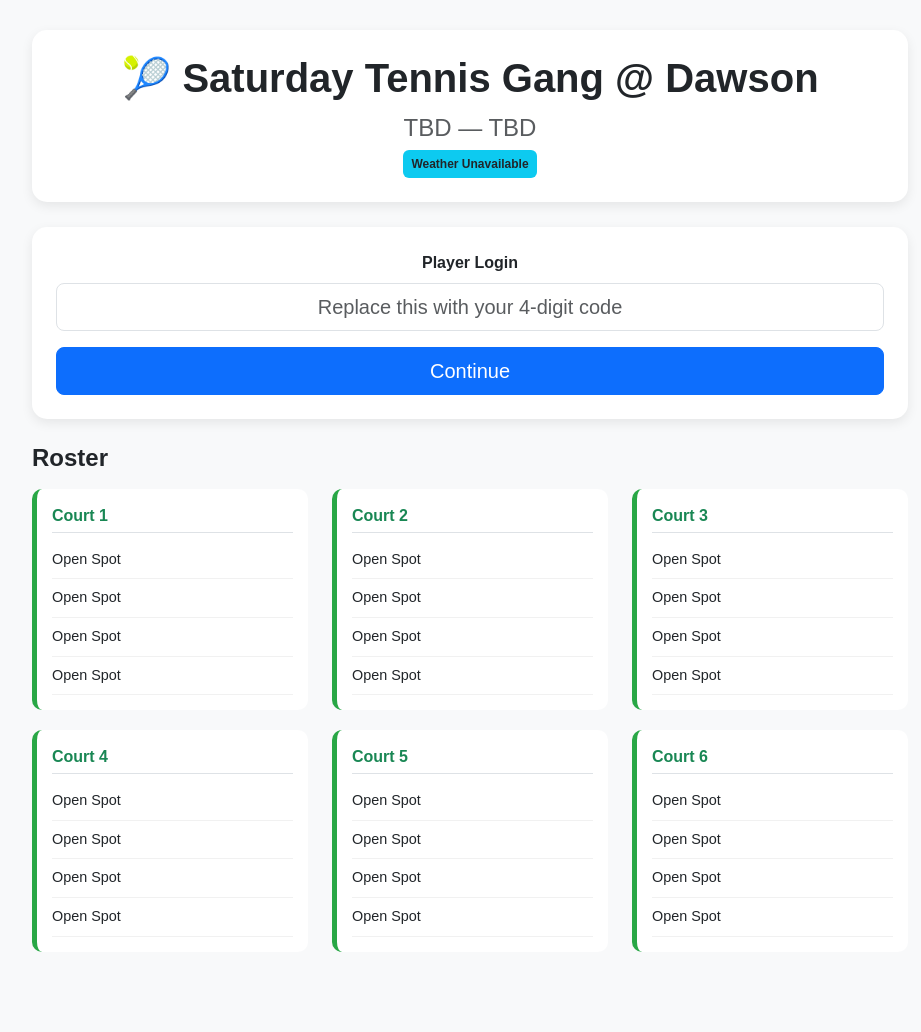
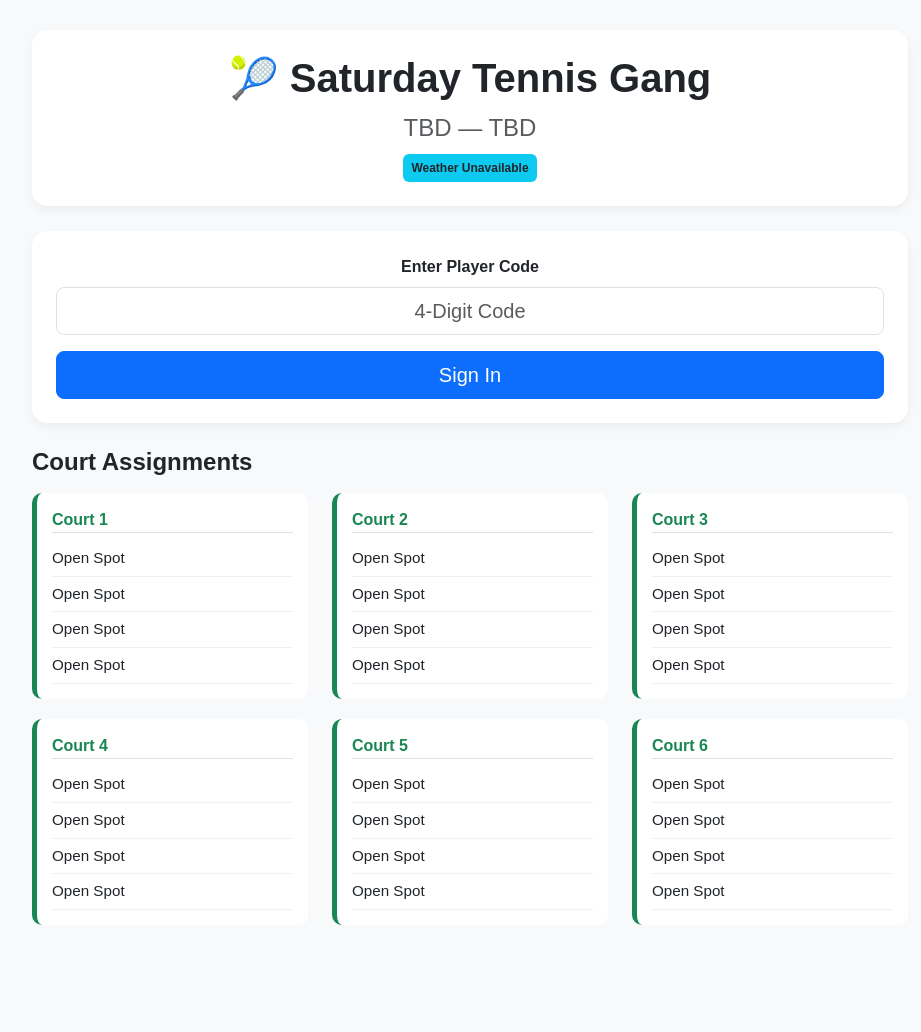
Before and after one commit to jpiccolini/saturday-tennis, a Flask app: page / in a window 1280 px wide. Shown: the whole page, without its empty margins (170-1091 px from the left). After the commit the page ends 925 px from the top, so only its background shows below. Run offline with Flask 3, Linux system fonts and the light colour scheme; data that the repository does not hold is empty.

Commit message:
Update index.html

```diff
--- a/templates/index.html
+++ b/templates/index.html
@@ -8,63 +8,59 @@
     <style>
         body { background: #f8f9fa; font-family: sans-serif; }
         .container { max-width: 900px; margin-top: 30px; padding-bottom: 60px; }
-        .card { border-radius: 15px; border: none; box-shadow: 0 4px 12px rgba(0,0,0,0.08); margin-bottom: 25px; }
-        .court-box { background: white; padding: 15px; border-radius: 10px; border-left: 5px solid #28a745; margin-bottom: 20px; min-height: 160px; }
+        .card { border-radius: 15px; border: none; box-shadow: 0 4px 10px rgba(0,0,0,0.05); margin-bottom: 25px; }
+        .court-box { background: white; padding: 15px; border-radius: 10px; border-left: 5px solid #198754; margin-bottom: 20px; min-height: 160px; }
         .roster-list { list-style: none; padding: 0; margin: 0; }
-        .roster-list li { padding: 8px 0; border-bottom: 1px solid #f1f1f1; display: flex; justify-content: space-between; font-size: 0.9rem; }
+        .roster-list li { padding: 6px 0; border-bottom: 1px solid #f1f1f1; display: flex; justify-content: space-between; font-size: 0.95rem; }
         .admin-section { background: #212529; color: #fff; border-radius: 12px; padding: 25px; margin-top: 40px; }
-        .admin-section h5 { color: #ffc107; margin-bottom: 15px; }
-        .instruction-text { font-size: 0.8rem; color: #adb5bd; margin-bottom: 10px; }
+        .admin-section h5 { color: #ffc107; margin-bottom: 15px; border-bottom: 1px solid #444; padding-bottom: 10px; }
     </style>
 </head>
 <body>
     <div class="container">
         <div class="card p-4 text-center">
-            <h1 class="fw-bold">🎾 Saturday Tennis Gang @ Dawson</h1>
-            <p class="text-muted fs-4 mb-1">{{ target_date }} — {{ start_time }}</p>
+            <h1 class="fw-bold">🎾 Saturday Tennis Gang</h1>
+            <p class="text-muted fs-4 mb-2">{{ target_date }} — {{ start_time }}</p>
             <div><span class="badge bg-info text-dark p-2">{{ weather }}</span></div>
             {% with msgs = get_flashed_messages() %}
-                {% if msgs %}{% for m in msgs %}<div class="alert alert-danger mt-3">{{ m }}</div>{% endfor %}{% endif %}
+                {% if msgs %}{% for m in msgs %}<div class="alert alert-info mt-3">{{ m }}</div>{% endfor %}{% endif %}
             {% endwith %}
         </div>
 
         {% if session.get('user') %}
             <div class="card p-4 text-center">
                 <h3>Hi, {{ session.user.first }}!</h3>
-                {% if waitlist_pos > 0 %}
-                    <div class="alert alert-warning">⏳ You are #{{ waitlist_pos }} on the Waitlist</div>
-                {% endif %}
-                {% if strikes > 0 %}
-                    <p class="text-danger small">Strikes: {{ strikes }} / 3</p>
-                {% endif %}
                 <div class="mt-3">
                     {% if user_on_roster %}
-                        <form action="/cancel" method="POST" style="display:inline;"><button type="submit" class="btn btn-danger btn-lg px-5">Drop Out</button></form>
+                        <div class="alert alert-success d-inline-block px-4">✅ You are on the roster</div>
+                        {% if waitlist_pos > 0 %}
+                            <div class="alert alert-warning mt-2">You are #{{ waitlist_pos }} on the Waitlist</div>
+                        {% endif %}
+                        <br>
+                        <form action="/cancel" method="POST"><button type="submit" class="btn btn-danger px-5">Drop Out</button></form>
                     {% else %}
-                        <form action="/signup" method="POST" style="display:inline;"><button type="submit" class="btn btn-success btn-lg px-5">Sign Up for This Week</button></form>
+                        <form action="/signup" method="POST"><button type="submit" class="btn btn-success btn-lg px-5">Sign Up for This Week</button></form>
                     {% endif %}
-                    <div class="mt-2"><a href="/logout" class="text-muted small">Logout</a></div>
                 </div>
+                <div class="mt-2"><a href="/logout" class="text-muted small">Logout</a></div>
             </div>
         {% else %}
             <div class="card p-4 text-center">
                 <form action="/validate" method="POST">
-                    <label class="form-label fw-bold">Player Login</label>
-                    <input type="text" name="code" id="p-code" class="form-control form-control-lg text-center mb-3" placeholder="Replace this with your 4-digit code" required>
-                    <div id="admin-pass" style="display:none;" class="mb-3">
-                        <input type="password" name="password" class="form-control" placeholder="Admin Password">
-                    </div>
-                    <button type="submit" class="btn btn-primary btn-lg w-100">Continue</button>
+                    <label class="form-label fw-bold">Enter Player Code</label>
+                    <input type="text" name="code" id="p-code" class="form-control form-control-lg text-center mb-3" placeholder="4-Digit Code" required>
+                    <div id="admin-pass" style="display:none;" class="mb-3"><input type="password" name="password" class="form-control" placeholder="Admin Password"></div>
+                    <button type="submit" class="btn btn-primary btn-lg w-100">Sign In</button>
                 </form>
             </div>
         {% endif %}
 
-        <h4 class="mb-3 fw-bold">Roster</h4>
+        <h4 class="mb-3 fw-bold">Court Assignments</h4>
         <div class="row">
             {% for i in range(0, 24, 4) %}
-                <div class="col-md-4 col-sm-6">
+                <div class="col-md-4">
                     <div class="court-box">
-                        <div class="fw-bold text-success border-bottom mb-2 pb-1">Court {{ (i/4)|int + 1 }}</div>
+                        <div class="fw-bold text-success border-bottom mb-2">Court {{ (i/4)|int + 1 }}</div>
                         <ul class="roster-list">
                             {% for j in range(i, i+4) %}
                                 <li>{{ roster[j].First + " " + roster[j].Last if roster[j] else "Open Spot" }}</li>
@@ -77,21 +73,10 @@
 
         {% if roster|length > 24 %}
             <div class="court-box" style="border-left-color: #ffc107;">
-                <div class="fw-bold text-warning border-bottom mb-2 pb-1">Waitlist</div>
+                <div class="fw-bold text-warning border-bottom mb-2">Waitlist</div>
                 <ul class="roster-list">
                     {% for p in roster[24:] %}
-                        <li><span>{{ p.First }} {{ p.Last }}</span> <span class="badge bg-light text-dark">#{{ loop.index }}</span></li>
-                    {% endfor %}
-                </ul>
-            </div>
-        {% endif %}
-
-        {% if injured_players %}
-            <div class="court-box" style="border-left-color: #dc3545;">
-                <div class="fw-bold text-danger border-bottom mb-2 pb-1">🚑 Injured List</div>
-                <ul class="roster-list">
-                    {% for p in injured_players %}
-                        <li><span>{{ p.First }} {{ p.Last }}</span> <small class="text-muted">Return: {{ p['Expected Return'] }}</small></li>
+                        <li>{{ p.First }} {{ p.Last }} <span class="badge bg-light text-dark">#{{ loop.index }}</span></li>
                     {% endfor %}
                 </ul>
             </div>
@@ -101,30 +86,36 @@
             <div class="admin-section">
                 <h5>🛠 Admin Command Center</h5>
                 <div class="row">
-                    <div class="col-md-6 mb-3">
-                        <h6>Change Date/Time</h6>
-                        <p class="instruction-text">Updates labels at top of app.</p>
-                        <form action="/update_settings" method="POST">
-                            <input type="text" name="target_date" class="form-control form-control-sm mb-1" value="{{ target_date }}">
-                            <input type="text" name="start_time" class="form-control form-control-sm mb-2" value="{{ start_time }}">
+                    <div class="col-md-6 mb-4">
+                        <h6>Update Labels</h6>
+                        <form action="/admin_action" method="POST">
+                            <input type="hidden" name="action" value="labels">
+                            <input type="text" name="date" class="form-control form-control-sm mb-1" value="{{ target_date }}">
+                            <input type="text" name="time" class="form-control form-control-sm mb-2" value="{{ start_time }}">
                             <button class="btn btn-warning btn-sm w-100">Update Public Labels</button>
                         </form>
                     </div>
                     <div class="col-md-6">
-                        <h6>Mark Player Injured</h6>
-                        <p class="instruction-text">Moves player to Injury section.</p>
-                        <form action="/report_injury" method="POST">
-                            <input type="text" name="player_code" class="form-control form-control-sm mb-1" placeholder="4-Digit Code">
-                            <input type="text" name="return_date" class="form-control form-control-sm mb-2" placeholder="Return Date">
-                            <button class="btn btn-outline-warning btn-sm w-100">Confirm Injury</button>
+                        <h6>Attendance Tracker</h6>
+                        <form action="/admin_action" method="POST">
+                            <input type="hidden" name="action" value="strike">
+                            <select name="player_code" class="form-select form-select-sm mb-2">
+                                <option value="">Select No-Show Player...</option>
+                                {% for p in players %}
+                                    <option value="{{ p.Code }}">{{ p.First }} {{ p.Last }}</option>
+                                {% endfor %}
+                            </select>
+                            <button class="btn btn-danger btn-sm w-100">Log "No Show" Strike</button>
                         </form>
                     </div>
                 </div>
-                <div class="text-center border-top pt-3 mt-2"><p class="instruction-text">To reset for a new week, manually delete all rows in the Signups tab in Airtable.</p></div>
+                <div class="mt-3 p-3 border border-secondary rounded">
+                    <h6 class="text-warning small fw-bold">WEEKLY RESET:</h6>
+                    <p class="small text-muted mb-0">Manually delete all rows in the <b>Signups</b> tab in Airtable to clear the courts.</p>
+                </div>
             </div>
         {% endif %}
     </div>
-
     <script>
         document.getElementById('p-code').addEventListener('input', function() {
             document.getElementById('admin-pass').style.display = (this.value === '9999' ? 'block' : 'none');
```
